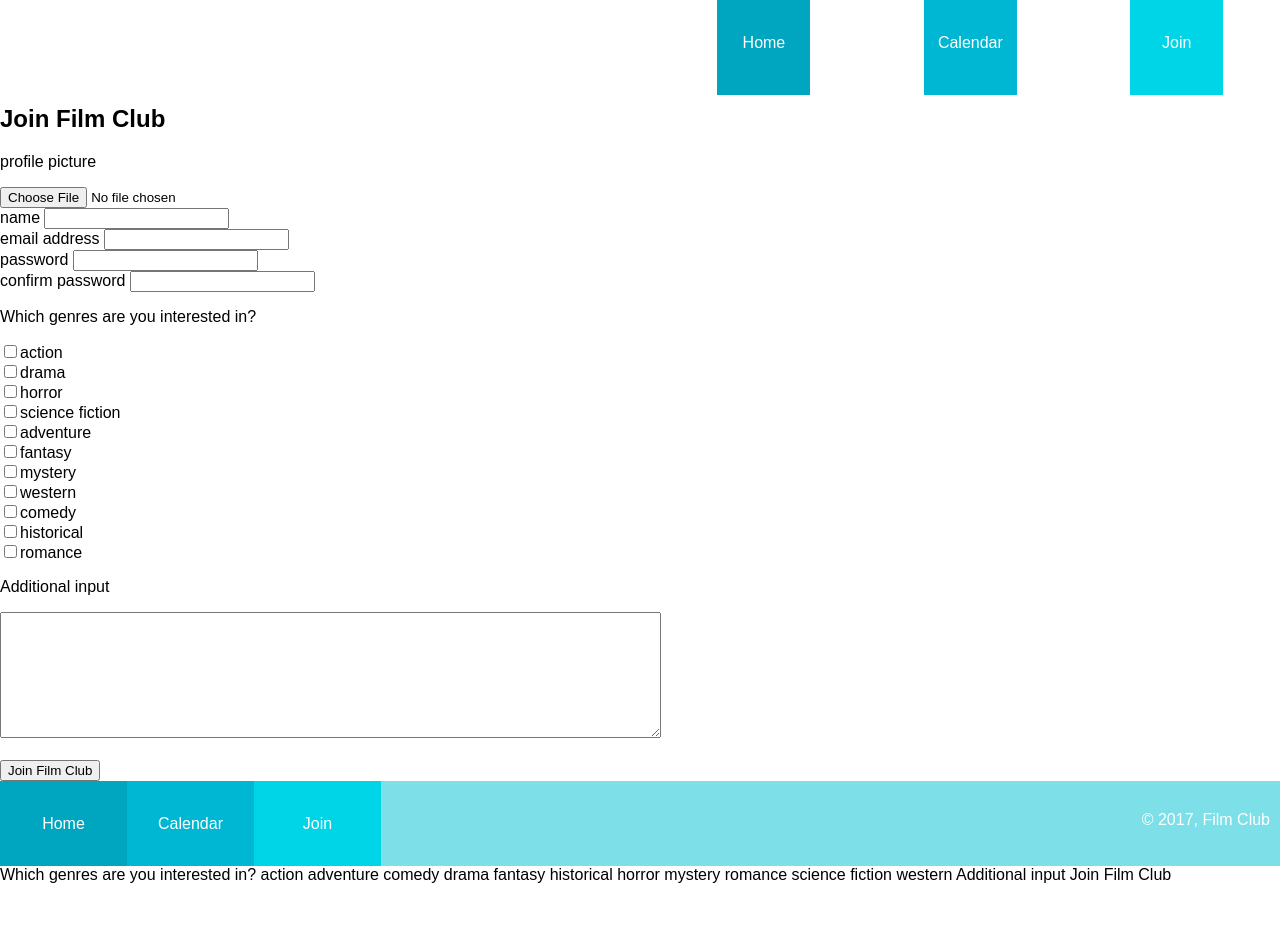
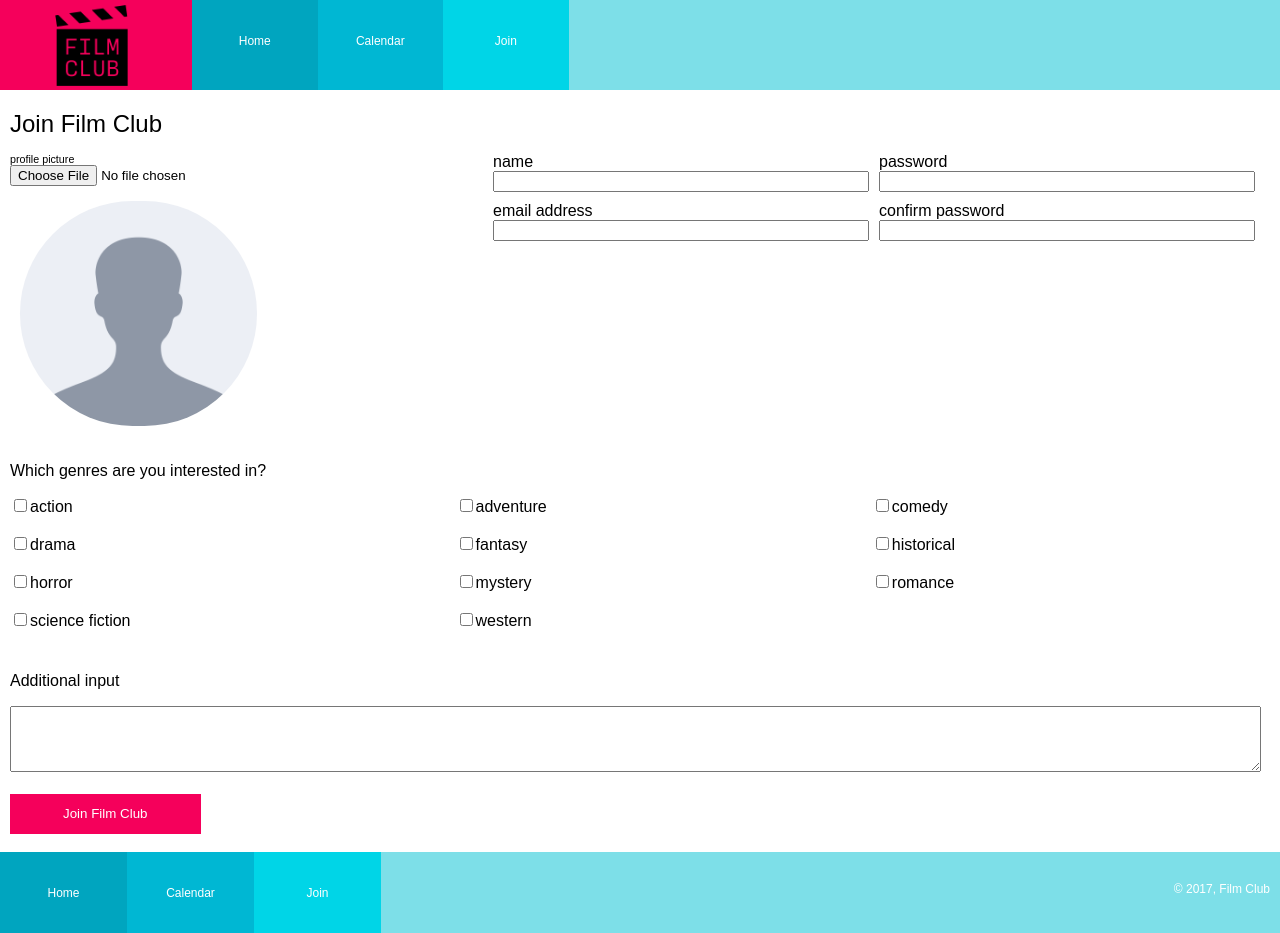
Before and after one commit to eamonster27/TIYWeekProj2, a plain HTML site: page week-two-project/join/index.html in a window 1280 px wide. Before the commit the page ends 884 px from the top, so only its background shows below. Drawn offline with Linux system fonts and the light colour scheme.

Commit message:
Complete calendar and join page.

```diff
--- a/week-two-project/css/main.css
+++ b/week-two-project/css/main.css
@@ -32,7 +32,8 @@ font-family: 'PT Sans', sans-serif;
 body {
   margin: 0;
 }
-
+/*--------HEADING--------*/
+/*--------HEADING--------*/
 .main-heading {
   display: flex;
   flex-flow: row nowrap;
@@ -48,10 +49,11 @@ body {
 .main-heading a {
   text-align: center;
   width: 100%;
-  height: 33.3%;
+  height: 33%;
   text-decoration: none;
   color: white;
   padding-top: 5px;
+  font-size: 12px;
 }
 
 .main-heading a:nth-child(1) {
@@ -76,10 +78,11 @@ body {
 
 .logo-container {
   background-color: #F5005B;
-  height: 100px;
+  height: 90px;
   width: 27%;
 }
-
+/*--------HOME--------*/
+/*--------HOME--------*/
 #get-involved-title {
   font-weight: lighter;
   padding-left: 5px;
@@ -294,7 +297,94 @@ body {
 #metropolis-details > h5 > a {
   color: #00D5E7;
 }
+/*--------JOIN--------*/
+/*--------JOIN--------*/
+#join-film-club {
+  padding-left: 10px;
+  display: flex;
+  flex-flow: column nowrap;
+  justify-content: center;
+}
 
+#join-film-club > h2 {
+  font-weight: lighter;
+  margin-bottom: -10px;
+}
+
+#profile {
+  margin-bottom: -50px;
+}
+
+#profile-pic {
+  background-image: url("../images/profile-placeholder.png");
+  background-repeat: no-repeat;
+  background-position: center;
+  background-size: cover;
+  height: 82%;
+  width: 90%;
+  margin: 5px 0px 0px 10px;
+  border-radius: 200px;
+}
+
+#profile-pic-container {
+  height: 400px;
+  width: 365px;
+  padding-top: 10px;
+}
+
+#profile-pic-upload > h6 {
+  font-weight: lighter;
+  margin-bottom: 0px;
+}
+
+#name-email {
+  width: 98%;
+}
+
+#name {
+  display: flex;
+  flex-flow: column nowrap;
+}
+
+#email {
+  display: flex;
+  flex-flow: column nowrap;
+}
+
+#password-confpassword {
+  width: 98%;
+}
+
+#password {
+  display: flex;
+  flex-flow: column nowrap;
+}
+
+#confpassword {
+  display: flex;
+  flex-flow: column nowrap;
+}
+
+#checklist-container {
+  display: flex;
+  flex-flow:column nowrap;
+}
+
+#join-button > input {
+  background-color: #F5005B;
+  text-align: center;
+  width: 27%;
+  height: 40px;
+  color: white;
+  border-style: none;
+}
+#additional-input > textarea {
+  width: 98%;
+}
+
+
+/*--------FOOTING--------*/
+/*--------FOOTING--------*/
 .main-footing > nav {
   display: flex;
   flex-flow: column nowrap;
@@ -313,11 +403,12 @@ body {
 
 .main-footing a {
   text-align: center;
-  width: 100%;
+  width: 97%;
   height: 33.3%;
   text-decoration: none;
   color: white;
   padding: 5px;
+  font-size: 12px;
 }
 
 .copyright {
@@ -325,22 +416,29 @@ body {
   color: #FFFFFF;
   text-align: center;
   padding: 20px 0px 20px 0px;
+  font-size: 12px;
 }
 
 /*--------CALENDAR--------*/
 /*--------CALENDAR--------*/
+#calendar > h2 {
+  font-weight: lighter;
+  padding-left: 10px;
+}
+
 #calendar-container {
-  background: black;
+  background: #0B1942;
   color: white;
   padding-bottom: 2%;
 }
 
 #calendar-container > h3 {
-  padding: 2% 0% 0% 1%;
+  padding: 20px 0% 0% 10px;
+  font-weight: lighter;
 }
 
 #day13, #day27 {
-  background:red;
+  background:#F5005B;
 }
 
 .day {
@@ -406,6 +504,8 @@ body {
 /*--------TABLET SIZE--------*/
 /*--------TABLET SIZE--------*/
 @media (min-width:545px) {
+/*--------HEADING--------*/
+/*--------HEADING--------*/
   .main-heading > nav {
     flex-flow: row nowrap;
     width: 80%;
@@ -413,7 +513,7 @@ body {
 
   .main-heading a {
     width: 25%;
-    padding: 34px 0px 33px 0px;
+    padding: 27px 0px 33px 0px;
   }
 
   .logo-container {
@@ -424,7 +524,8 @@ body {
     width: 50%;
     background-color: #7DDFE8;
   }
-
+  /*--------HOME--------*/
+  /*--------HOME--------*/
   .get-involved-text {
     display: flex;
     flex-flow: row nowrap;
@@ -465,23 +566,6 @@ body {
     width: 50%;
   }
 
-  .main-footing > nav {
-    flex-flow: row nowrap;
-    justify-content: flex-start;
-    width: 100%;
-  }
-
-  .main-footing a {
-    width: 10%;
-    padding: 34px 0px 33px 0px;
-  }
-
-  .copyright {
-    width: 70%;
-    text-align: right;
-    padding: 30px 10px 0px 0px;
-  }
-
   #robbery-image-wrapper {
     margin-top: -20px;
   }
@@ -513,12 +597,85 @@ body {
   #metropolis-details {
     margin-top: -30px;
   }
+
+  /*--------JOIN--------*/
+  /*--------JOIN--------*/
+  #profile {
+    width: 50%;
+    margin-right: -25px;
+  }
+
+  #profile-pic {
+    height: 75%;
+    width: 79%;
+    margin: 5px 0px 0px 10px;
+    border-radius: 200px;
+  }
+
+  #profile-pic-container {
+    width: 100%;
+    height: 300px;
+  }
+
+  .join-top-half {
+    display: flex;
+    flex-flow: row nowrap;
+  }
+
+  #join-form {
+    display: flex;
+    flex-flow: column nowrap;
+    padding-top: 25px;
+    width: 50%;
+  }
+
+  #join-form > div > div {
+    margin-bottom: 10px;
+  }
+
+  #password-confpassword {
+    margin-top: 50px;
+  }
+
+
+  #checklist-container {
+    display: flex;
+    flex-flow:column wrap;
+    height: 250px;
+  }
+
+  #join-button > input {
+    width: 20%;
+  }
+
+  /*--------FOOTING--------*/
+  /*--------FOOTING--------*/
+  .main-footing > nav {
+    flex-flow: row nowrap;
+    justify-content: flex-start;
+    width: 100%;
+  }
+
+  .main-footing a {
+    width: 10%;
+    padding: 34px 0px 33px 0px;
+  }
+
+  .copyright {
+    width: 70%;
+    text-align: right;
+    padding: 30px 10px 0px 0px;
+  }
+
 }
 
 /*--------DESKTOP SIZE--------*/
 /*--------DESKTOP SIZE--------*/
 /*--------DESKTOP SIZE--------*/
 @media (min-width:769px) {
+
+/*--------HEADING--------*/
+/*--------HEADING--------*/
   .logo-container {
     width: 15%;
   }
@@ -529,12 +686,14 @@ body {
 
   .main-heading > nav > a{
     width: 15%;
+    height: 23px;
   }
 
   #blank-space {
     width: 85%;
   }
-
+  /*--------HOME--------*/
+  /*--------HOME--------*/
   #up-next {
     flex-flow: row wrap;
   }
@@ -563,7 +722,7 @@ body {
 
   .sub-top-row {
     width: 95%;
-    padding: 15px 0px 0px 10px;
+    padding: 30px 0px 0px 10px;
   }
 
   .sub-bottom-row {
@@ -572,37 +731,76 @@ body {
   }
 
   #robbery-details {
-    margin-top: -10px;
+    margin: 0px 0px 10px 0px;
   }
 
   #theif-details {
-    margin-top: -10px;
+    margin: 0px 0px 10px 0px;
   }
 
   #nosferatu-details {
-    margin-top: -10px;
+    margin: 0px 0px 10px 0px;
   }
 
   #metropolis-details {
-    margin-top: -10px;
+    margin: 0px 0px 10px 0px;
+  }
+  /*--------CALENDAR--------*/
+  /*--------CALENDAR--------*/
+  #week1 > div {
+    height: 90px;
+  }
+  #week2 > div {
+    height: 90px;
+  }
+  #week3 > div {
+    height: 90px;
+  }
+  #week4 > div {
+    height: 90px;
+  }
+  #week5 > div {
+    height: 90px;
   }
 
-
+  .main-heading a {
+    width: 25%;
+    padding: 34px 0px 33px 0px;
   }
 
+  /*--------JOIN--------*/
+  /*--------JOIN--------*/
+  #checklist-container {
+    display: flex;
+    flex-flow:column wrap;
+    height: 160px;
+  }
 
+  #profile {
+    width: 40%;
+  }
 
+  #profile-pic-container {
+    height: 300px;
+    width: 300px;
+  }
 
+  #join-form {
+    display: flex;
+    flex-flow:row nowrap;
+    width: 60%;
+  }
 
+  #name-email {
+    width: 50%;
+  }
 
+  #password-confpassword {
+    width: 50%;
+    margin: 0px 0px 0px 10px;
+  }
 
-
-
-
-
-
-
-
-
-
-/**/
+  #join-button > input {
+    width: 15%;
+  }
+}
--- a/week-two-project/join/index.html
+++ b/week-two-project/join/index.html
@@ -8,13 +8,16 @@
   </head>
   <body>
     <header class="main-heading">
+      <div class="logo-container">
         <div class="logo">
 
+        </div>
       </div>
       <nav>
         <a href="../index.html">Home</a>
         <a href="../calendar/index.html">Calendar</a>
         <a href="index.html">Join</a>
+        <div id="blank-space"></div>
       </nav>
     </header>
 
@@ -22,17 +25,24 @@
 <!----------------------------------------------------------->
 <!----------------------------------------------------------->
       <h2>Join Film Club</h2>
+      <div class="join-top-half">
+
+
   <!----------------------------------------------------------->
         <div id="profile">
           <div id="profile-pic-upload">
-          <p>profile picture</p>
+            <h6>profile picture</h6>
             <input type="file" name="profile-picture">
           </div>
-        <div id="profile-pic-default-silhouette">
+
+          <div id="profile-pic-container">
+            <div id="profile-pic">
 
             </div>
           </div>
-<!----------------------------------------------------------->      <div id="join-form">
+        </div>
+  <!----------------------------------------------------------->
+        <div id="join-form">
           <div id="name-email">
             <div id="name">
               <label for="name">name</label>
@@ -56,6 +66,7 @@
           </div>
         </div>
 <!----------------------------------------------------------->
+      </div>
       <div id="genre-interests">
         <p>Which genres are you interested in?</p>
         <div id="checklist-container">
@@ -75,11 +86,13 @@
 <!----------------------------------------------------------->
       <div id="additional-input">
         <p>Additional input</p>
-        <textarea name="addi-input" rows="8" cols="80"></textarea>
+        <textarea name="addi-input" rows="4" cols="56"></textarea>
       </div>
 <!----------------------------------------------------------->
       <br>
+      <div id="join-button">
         <input type="button" value="Join Film Club">
+      </div>
       <br>
 <!----------------------------------------------------------->
 <!----------------------------------------------------------->
@@ -97,21 +110,3 @@
     </footer>
   </body>
 </html>
-
-
-Which genres are you interested in?
-action
-adventure
-comedy
-drama
-fantasy
-historical
-horror
-mystery
-romance
-science fiction
-western
-
-Additional input
-
-Join Film Club
```
Also changed, not shown: week-two-project/calendar/index.html (+4 -1 lines). Lines whose indentation alone changed are shown as unchanged.
